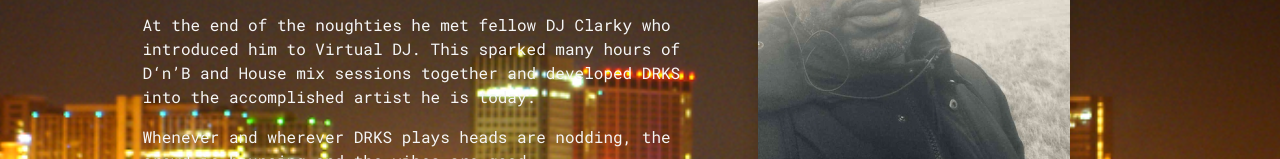
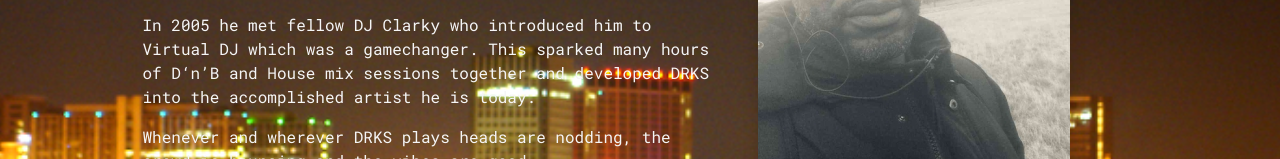
Before and after one commit to thirdelement/djdarks, a plain HTML site: page index.html in a window 1280 px wide. Shown: the part 1244-1403 px from the top of the page. Drawn offline with nearby package versions, Linux system fonts and the light colour scheme; a web font is replaced by a local one.

Commit message:
Update text on About page

```diff
--- a/index.html
+++ b/index.html
@@ -108,7 +108,7 @@
                         melodic tones played by LTJ Bukem, 4 Hero and liquid drum ‘n’ bass contemporaries.
                     </p>
                     <p>
-                        At the end of the noughties he met fellow DJ Clarky who introduced him to Virtual DJ. This
+                        In 2005 he met fellow DJ Clarky who introduced him to Virtual DJ which was a gamechanger. This
                         sparked many hours of D‘n’B and House mix sessions together and developed DRKS into
                         the accomplished artist he is today.
                     </p>
```
